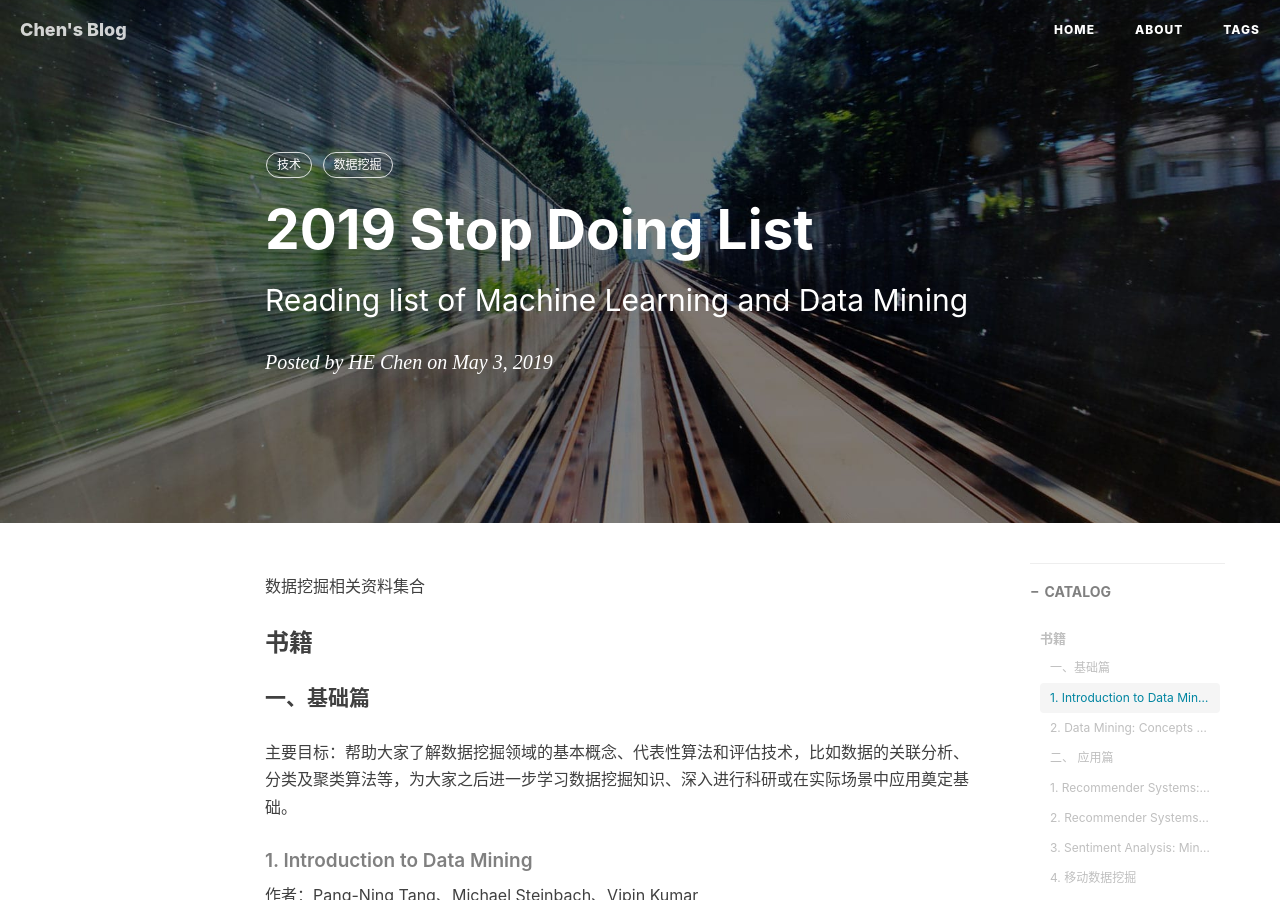
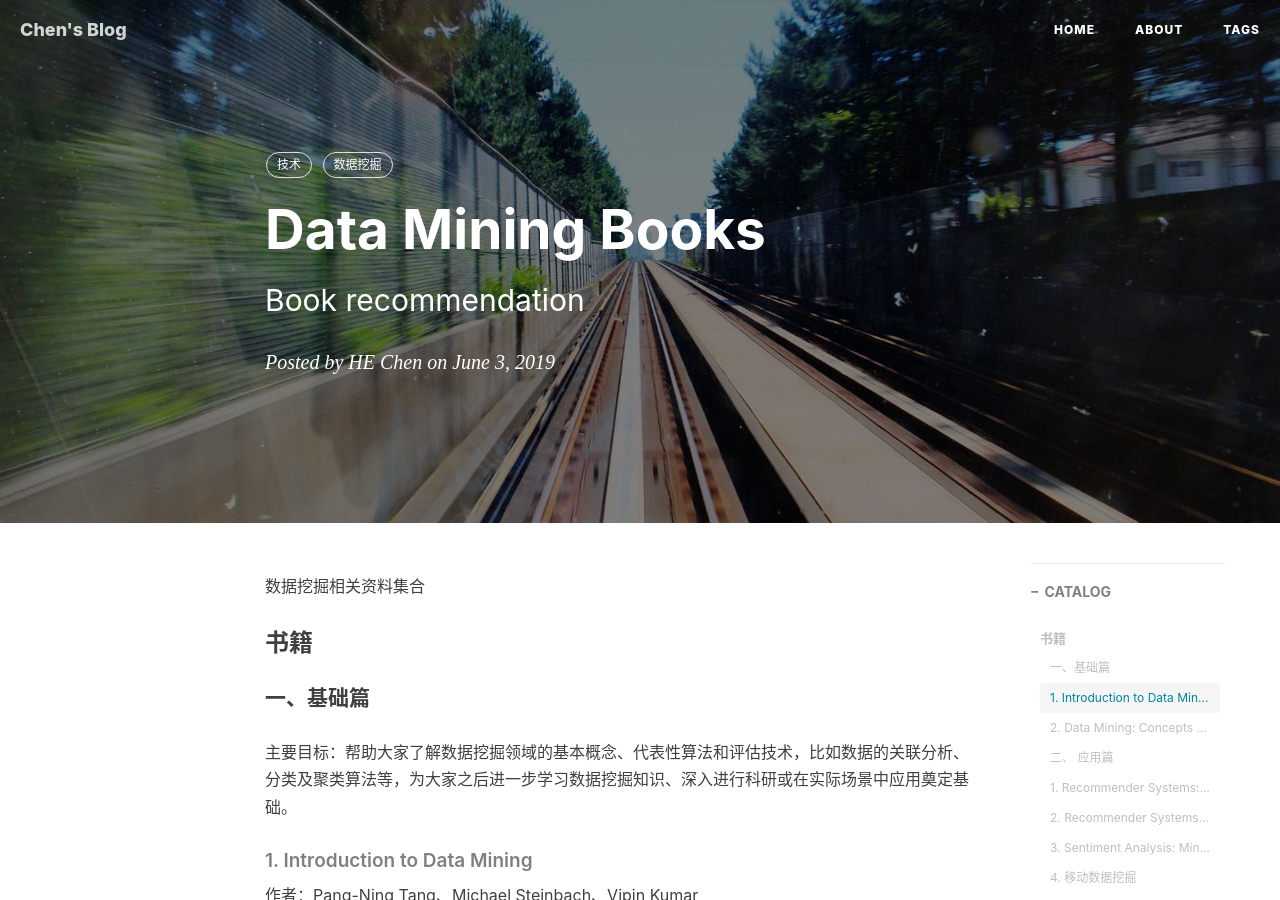
Before and after one commit to he-chen-95/he-chen-95.github.io, a Jekyll site: the page built from _posts/2019-06-03-Data_mining_books.md, in a window 1280 px wide and 900 px high. Built offline with Jekyll 4.4.1, drawn with Linux system fonts in a browser that asks for light colours; nearby versions of some CDN libraries; comment, search, counter and statistics services are not loaded; some of the changed text lies outside the part shown.

Commit message:
Update 2019-06-03-Data_mining_books.md

```diff
--- a/_posts/2019-06-03-Data_mining_books.md
+++ b/_posts/2019-06-03-Data_mining_books.md
@@ -1,8 +1,8 @@
 ---
 layout:     post
-title:      2019 Stop Doing List
-subtitle:   Reading list of Machine Learning and Data Mining
-date:       2019-05-03
+title:      Data Mining Books
+subtitle:   Book recommendation
+date:       2019-06-03
 author:     HE Chen
 header-img: img/post-bg-2015.jpg
 catalog: true
```
